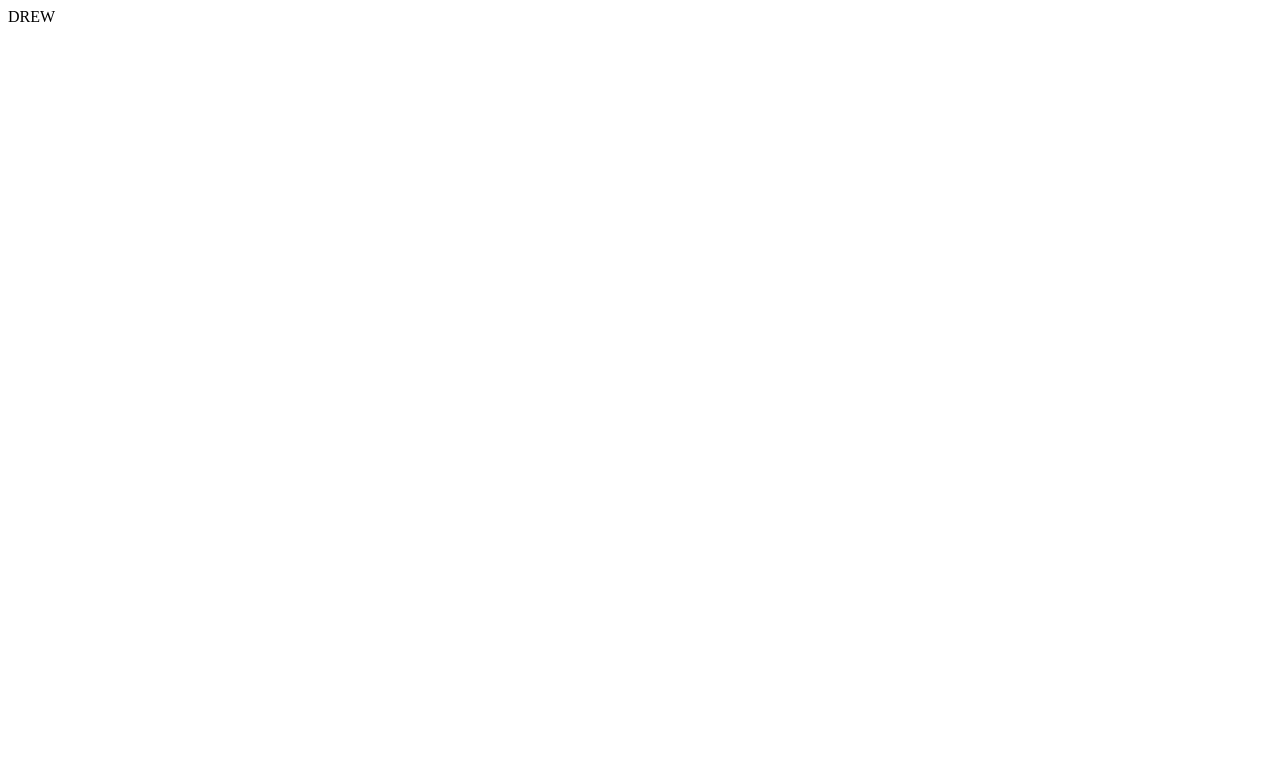
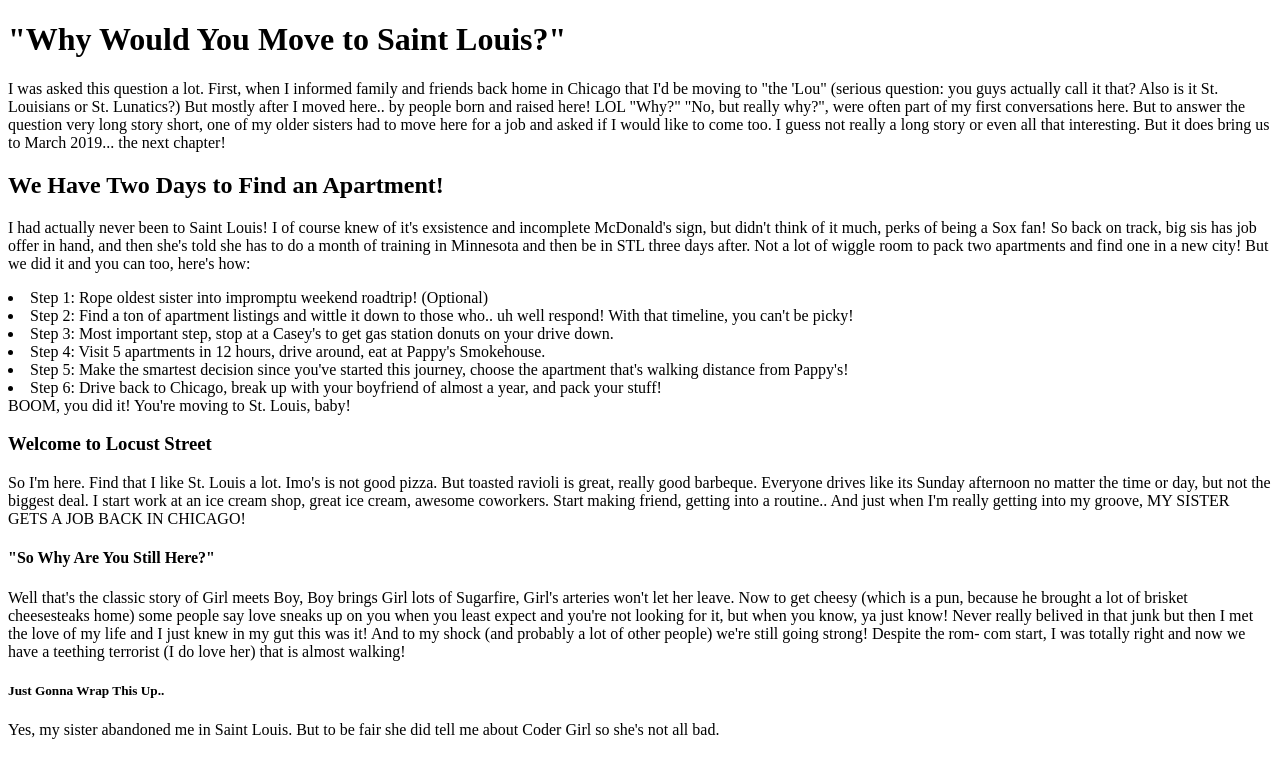
Before and after one commit to drewjones3/html-me-something, a plain HTML site: page index.html in a window 1280 px wide. Drawn offline with Linux system fonts and the light colour scheme.

Commit message:
index without images

```diff
--- a/index.html
+++ b/index.html
@@ -1 +1,77 @@
-<p>DREW</p>
+<!DOCTYPE html>
+
+<html>
+   <head>
+      <title>Why Saint Louis</title>
+   </head>
+
+   <body>
+       <h1>"Why Would You Move to Saint Louis?"</h1>
+       <p>
+           I was asked this question a lot.
+           First, when I informed family and friends back home in Chicago that I'd be moving to "the 'Lou" (serious question: you guys actually call it that? Also is it St. Louisians or St. Lunatics?)
+           But mostly after I moved here.. by people born and raised here! LOL
+           "Why?" "No, but really why?", were often part of my first conversations here.
+           But to answer the question very long story short, one of my older sisters had to move here for a job and asked if I would like to come too.
+           I guess not really a long story or even all that interesting.
+           But it does bring us to March 2019... the next chapter!
+       </p>
+   </body>
+
+   <body>
+       <h2>We Have Two Days to Find an Apartment!</h2>
+       <p>
+           I had actually never been to Saint Louis!
+           I of course knew of it's exsistence and incomplete McDonald's sign, but didn't think of it much, perks of being a Sox fan!
+           So back on track, big sis has job offer in hand, and then she's told she has to do a month of training in Minnesota and then be in STL three days after.
+           Not a lot of wiggle room to pack two apartments and find one in a new city!
+           But we did it and you can too, here's how:
+           <li>
+               Step 1: Rope oldest sister into impromptu weekend roadtrip! (Optional)
+           </li>
+           <li>
+               Step 2: Find a ton of apartment listings and wittle it down to those who.. uh well respond! With that timeline, you can't be picky!
+           </li>
+           <li>
+               Step 3: Most important step, stop at a Casey's to get gas station donuts on your drive down.
+            </li>
+            <li>
+                Step 4: Visit 5 apartments in 12 hours, drive around, eat at Pappy's Smokehouse.
+            </li>
+            <li>
+                Step 5: Make the smartest decision since you've started this journey, choose the apartment that's walking distance from Pappy's!
+            </li>
+            <li>
+                Step 6: Drive back to Chicago, break up with your boyfriend of almost a year, and pack your stuff!
+            </li>
+            BOOM, you did it! You're moving to St. Louis, baby!
+       </p>
+   </body>
+   <body>
+       <h3>Welcome to Locust Street</h3>
+       <p>
+           So I'm here.
+           Find that I like St. Louis a lot. Imo's is not good pizza. But toasted ravioli is great, really good barbeque.
+           Everyone drives like its Sunday afternoon no matter the time or day, but not the biggest deal.
+           I start work at an ice cream shop, great ice cream, awesome coworkers. Start making friend, getting into a routine..
+           And just when I'm really getting into my groove, MY SISTER GETS A JOB BACK IN CHICAGO!
+       </p>
+   </body>
+   <body>
+       <h4>"So Why Are You Still Here?"</h4>
+       <p>
+           Well that's the classic story of Girl meets Boy, Boy brings Girl lots of Sugarfire, Girl's arteries won't let her leave.
+           Now to get cheesy (which is a pun, because he brought a lot of brisket cheesesteaks home) some people say love sneaks up on you when you least expect and you're not looking for it, but when you know, ya just know!
+           Never really belived in that junk but then I met the love of my life and I just knew in my gut this was it!
+           And to my shock (and probably a lot of other people) we're still going strong! Despite the rom- com start, I was totally right and now we have a teething terrorist (I do love her) that is almost walking!
+
+       </p>
+   </body>
+   <body>
+       <h5>Just Gonna Wrap This Up..</h5>
+       <p>
+           Yes, my sister abandoned me in Saint Louis.
+           But to be fair she did tell me about Coder Girl so she's not all bad.
+       </p>
+   </body>
+</html>
```
